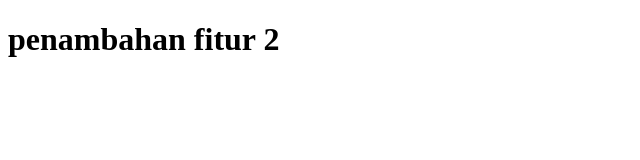
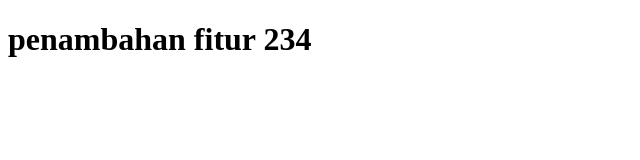
Before and after one commit to ANDREansen/ui-ux_Andre-Setyo-Nugroho, a plain HTML site: page index.html in a window 1280 px wide. Shown: the full height of the page, 0-640 px from the left. Drawn offline with Linux system fonts and the light colour scheme.

Commit message:
penambahan fitur 234

```diff
--- a/index.html
+++ b/index.html
@@ -7,7 +7,7 @@
     <title>Document</title>
 </head>
 <body>
-    <h1>penambahan fitur 2</h1>
+    <h1>penambahan fitur 234</h1>
 
 </body>
 </html>
```
